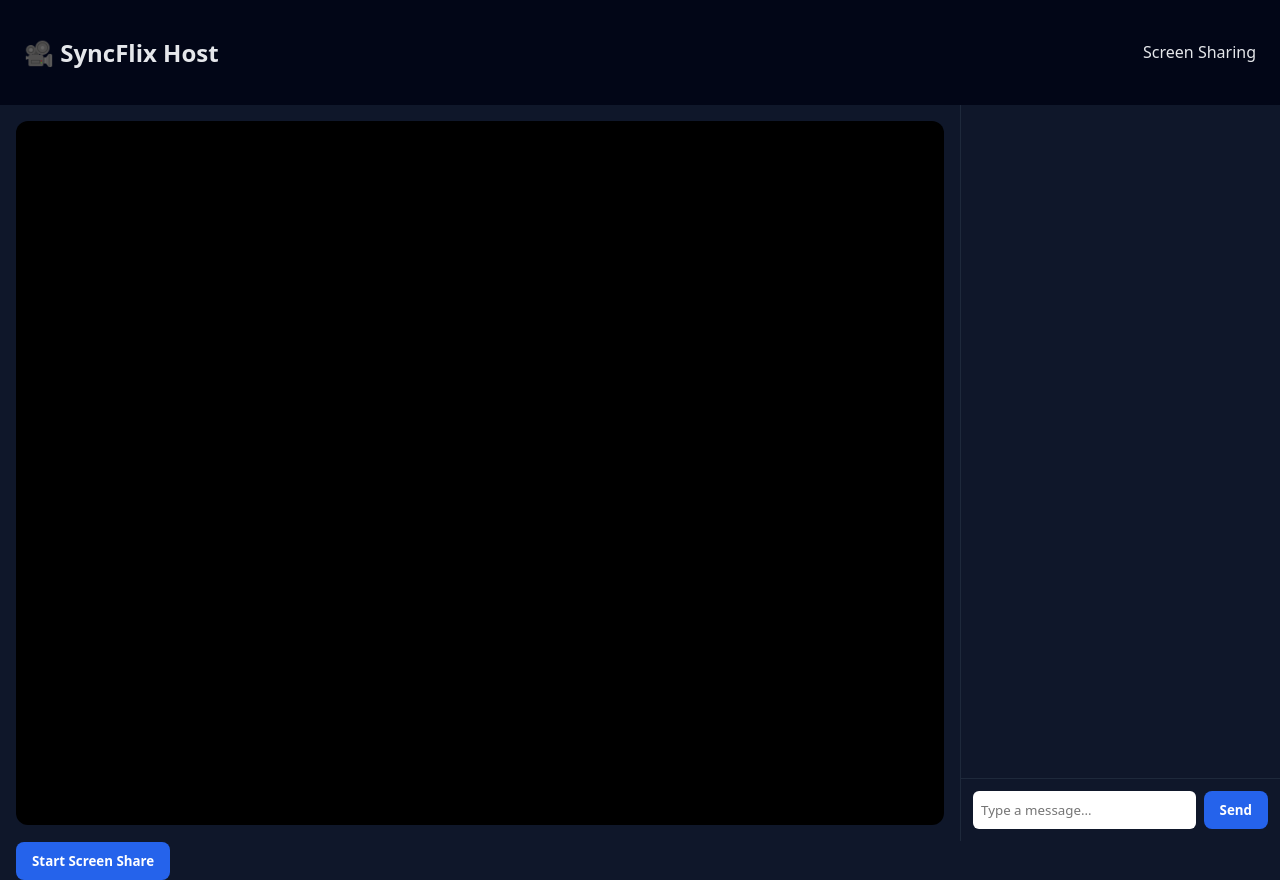
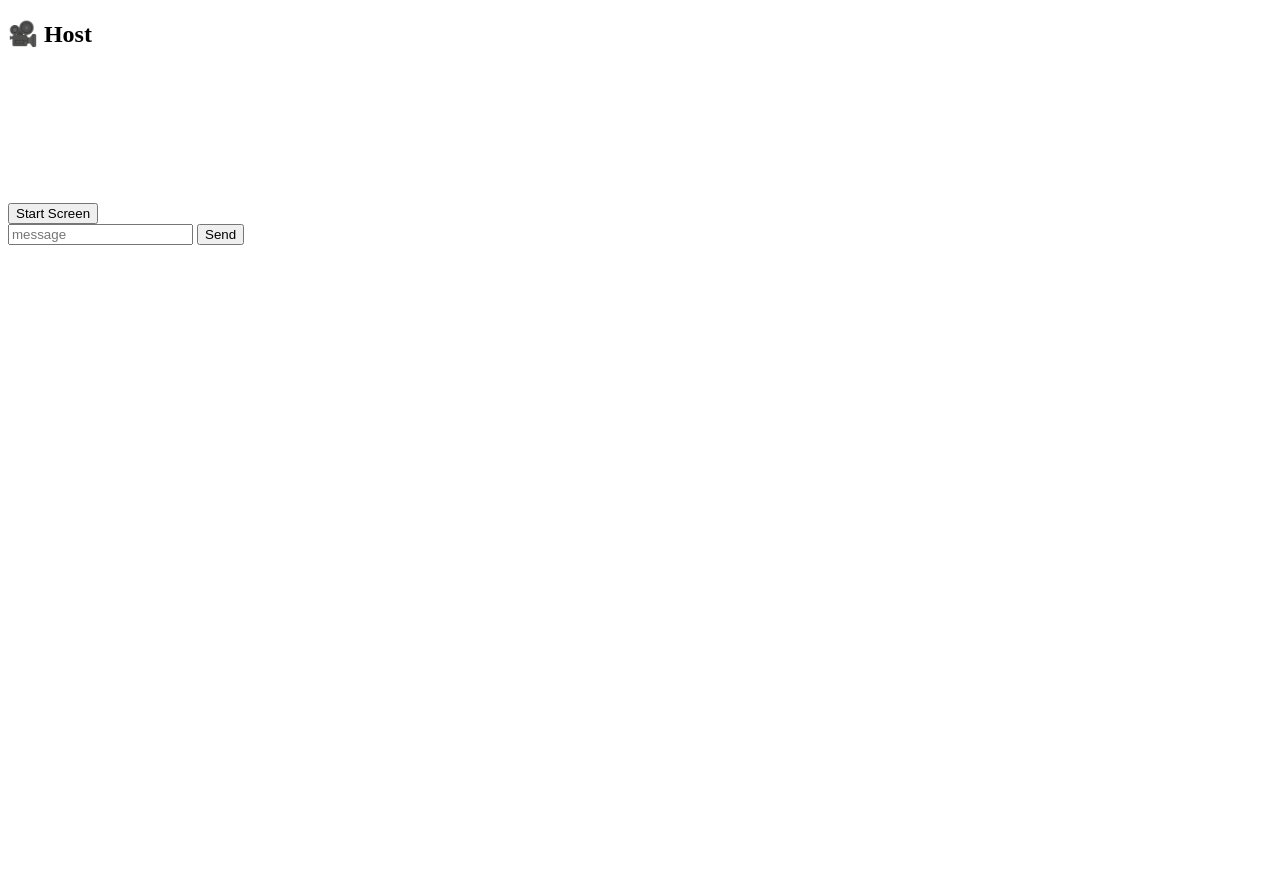
Before and after one commit to Mohammad-Zi/syncflix, a website: page host.html in a window 1280 px wide. After the commit the page ends 800 px from the top, so only its background shows below. Drawn offline with Linux system fonts and the light colour scheme.

Commit message:
Error fixes

```diff
--- a/host.html
+++ b/host.html
@@ -1,128 +1,42 @@
 <!DOCTYPE html>
 <html lang="en">
 <head>
-<meta charset="UTF-8" />
+<meta charset="UTF-8">
 <title>SyncFlix Host</title>
-<meta name="viewport" content="width=device-width, initial-scale=1.0" />
-
-<style>
-* { box-sizing: border-box; font-family: system-ui, sans-serif; }
-body {
-  margin: 0;
-  background: #0f172a;
-  color: #e5e7eb;
-}
-
-header {
-  padding: 16px 24px;
-  background: #020617;
-  display: flex;
-  justify-content: space-between;
-  align-items: center;
-}
-
-main {
-  display: grid;
-  grid-template-columns: 3fr 1fr;
-  height: calc(100vh - 64px);
-}
-
-.video-area {
-  padding: 16px;
-}
-
-video {
-  width: 100%;
-  height: 100%;
-  background: black;
-  border-radius: 12px;
-}
-
-.controls {
-  margin-top: 12px;
-}
-
-button {
-  padding: 10px 16px;
-  border-radius: 8px;
-  border: none;
-  cursor: pointer;
-  font-weight: 600;
-}
-
-.primary {
-  background: #2563eb;
-  color: white;
-}
-
-.chat {
-  border-left: 1px solid #1e293b;
-  display: flex;
-  flex-direction: column;
-}
-
-.chat-log {
-  flex: 1;
-  padding: 12px;
-  overflow-y: auto;
-}
-
-.chat-log div {
-  margin-bottom: 8px;
-}
-
-.chat-input {
-  display: flex;
-  padding: 12px;
-  gap: 8px;
-  border-top: 1px solid #1e293b;
-}
-
-.chat-input input {
-  flex: 1;
-  padding: 8px;
-  border-radius: 6px;
-  border: none;
-}
-</style>
+<meta name="viewport" content="width=device-width, initial-scale=1.0">
 </head>
 
 <body>
-<header>
-  <h2>🎥 SyncFlix Host</h2>
-  <span>Screen Sharing</span>
-</header>
+<h2>🎥 Host</h2>
+<button onclick="startScreen()">Start Screen</button>
+<video id="screen" autoplay muted></video>
 
-<main>
-  <div class="video-area">
-    <video id="screen" autoplay muted></video>
-    <div class="controls">
-      <button class="primary" onclick="startScreen()">Start Screen Share</button>
-    </div>
-  </div>
-
-  <div class="chat">
-    <div class="chat-log" id="chat"></div>
-    <div class="chat-input">
-      <input id="msg" placeholder="Type a message…" />
-      <button class="primary" onclick="sendChat()">Send</button>
-    </div>
-  </div>
-</main>
+<div>
+  <input id="msg" placeholder="message">
+  <button onclick="sendChat()">Send</button>
+  <div id="chat"></div>
+</div>
 
 <script>
 const room = "demo";
+
+const SIGNALING_SERVER =
+  location.hostname
+    ? `${location.protocol === "https:" ? "wss" : "ws"}://${location.host}`
+    : "wss://syncflix.onrender.com";
+
 const ws = new WebSocket(
-  `${location.protocol === "https:" ? "wss" : "ws"}://${location.host}?room=${room}&role=host`
+  `${SIGNALING_SERVER}?room=${room}&role=host`
 );
 
-let pc, stream;
+let pc = null;
+let stream = null;
 
 ws.onmessage = e => {
   const d = JSON.parse(e.data);
   if (d.type === "chat") addChat(d.sender, d.message);
-  if (d.type === "answer") pc.setRemoteDescription(d.payload);
-  if (d.type === "ice") pc.addIceCandidate(d.payload);
+  if (d.type === "answer" && pc) pc.setRemoteDescription(d.payload);
+  if (d.type === "ice" && pc) pc.addIceCandidate(d.payload);
 };
 
 async function startScreen() {
@@ -132,8 +46,11 @@ async function startScreen() {
   pc = new RTCPeerConnection();
   stream.getTracks().forEach(t => pc.addTrack(t, stream));
 
-  pc.onicecandidate = e =>
-    e.candidate && ws.send(JSON.stringify({ type: "ice", payload: e.candidate }));
+  pc.onicecandidate = e => {
+    if (e.candidate) {
+      ws.send(JSON.stringify({ type: "ice", payload: e.candidate }));
+    }
+  };
 
   const offer = await pc.createOffer();
   await pc.setLocalDescription(offer);
@@ -151,7 +68,6 @@ function sendChat() {
 
 function addChat(sender, text) {
   chat.innerHTML += `<div><b>${sender}:</b> ${text}</div>`;
-  chat.scrollTop = chat.scrollHeight;
 }
 </script>
 </body>
```
Also changed, not shown: viewer.html (+29 -92 lines).
